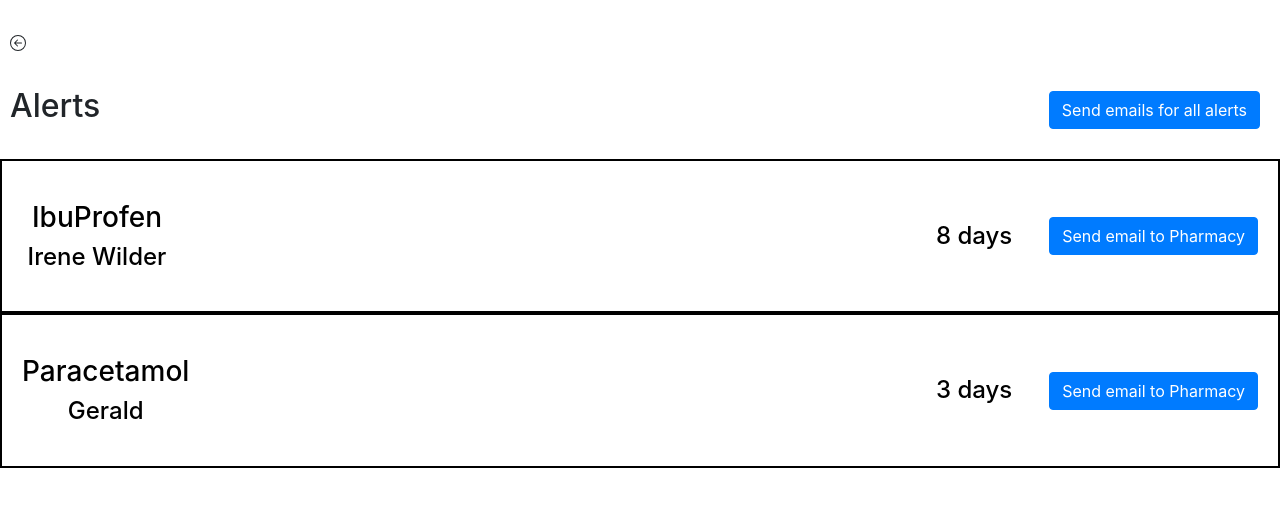
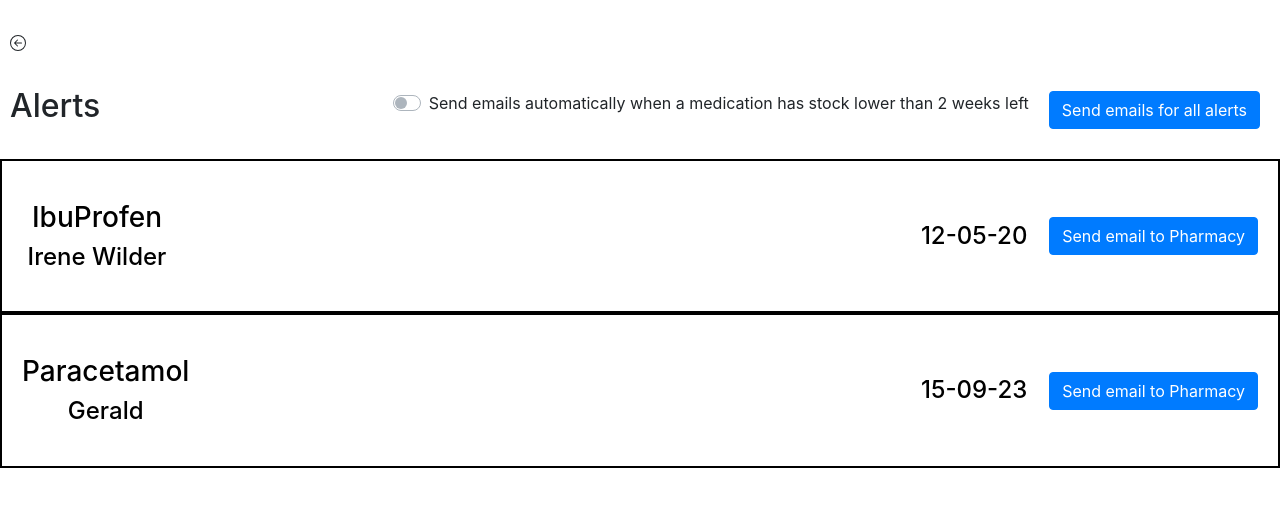
Before and after one commit to pmarshall111/CS2001Group3-FrontEnd, a React (Create React App) app: page /alerts in a window 1280 px wide. Shown: the top 506 px of the page. Built offline with nearby package versions, Linux system fonts and the light colour scheme; no server answers.

Commit message:
added pages and interaction with database

```diff
--- a/src/App.js
+++ b/src/App.js
@@ -1,12 +1,10 @@
 import React from 'react';
 import { BrowserRouter as Router, Route } from 'react-router-dom';
 
-import logo from './logo.svg';
 import './App.css';
 import 'bootstrap/dist/css/bootstrap.min.css';
 
 import PharmacyPage from "./pharmacy/PharmacyPage";
-import EmailPreview from "./email/EmailPreview";
 import EmailPage from "./email/EmailPage";
 import EmailConfirmation from "./email/EmailConfirmation";
 import EmailInquiry from "./email/EmailInquiry";
@@ -16,14 +14,17 @@ import {backendUrl} from "./config";
 class App extends React.Component {
     constructor(props) {
         super(props)
-        this.state = {pharmacies:[], careHome:{careHomeName: "abc", id: 1}}
+        this.state = {
+            pharmacies:[],
+            careHome:{name: "abc", id: 1, email:"abc@aol.com"},
+            careHomeWorker:"Peter"}
     }
 
     componentDidMount() {
         fetch(`${backendUrl}/pharmacy?careHomeId=${this.state.careHome.id}`)
             .then(response => response.text())
             .then(response => {
-                console.log(JSON.parse(response))
+                console.log({pharmacies: JSON.parse(response)})
                 this.setState({pharmacies: JSON.parse(response)})
         })
     }
@@ -37,7 +38,14 @@ class App extends React.Component {
                 <Route path="/pharmacy" render={(props) =>
                     <PharmacyPage {...props} pharmacies={this.state.pharmacies} careHomeId={this.state.careHome.id} />
                 } />
-                <Route path="/alerts" component={AlertsPage} />
+                <Route path="/alerts" render={(props) =>
+                    <AlertsPage {...props}
+                                careHomeName={this.state.careHome.name}
+                                careHomeWorker={this.state.careHomeWorker}
+                                careHomeEmail={this.state.careHome.email}
+                                careHomeId={this.state.careHome.id}
+                    />
+                } />
             </Router>
         );
     }
--- a/src/alerts/AlertItem.js
+++ b/src/alerts/AlertItem.js
@@ -14,7 +14,7 @@ const AlertItem = (props) => {
                 <h4>{props.timeTillCycleEnd}</h4>
             </div>
             <div className={"alert-btn-container"}>
-                <Button>Send email to Pharmacy</Button>
+                <Button onClick={() => props.sendEmail()}>Send email to Pharmacy</Button>
             </div>
         </div>
     );
--- a/src/alerts/AlertsPage.js
+++ b/src/alerts/AlertsPage.js
@@ -3,26 +3,58 @@ import TitleBar from "../shared/TitleBar";
 import AlertItem from "./AlertItem";
 import "./AlertsPage.css"
 import Button from "react-bootstrap/Button";
+import {backendUrl} from "../config";
+import Form from "react-bootstrap/Form";
 
+
+//alerts will be for any medication that hasn't had an email request sent off yet.
 class AlertsPage extends React.Component {
     constructor(props) {
         super(props);
-        this.state = {alerts: [
-                {
+        this.state = {
+            alerts: [{
                     "medicationName": "IbuProfen",
                     "residentName": "Irene Wilder",
-                    "timeTillCycleEnd": "8 days",
+                    "cycleEndDate": "12-05-20",
+                    "pharmacyEmail": "farmacie@hotmail.com"
                 },
                 {
                     "medicationName": "Paracetamol",
                     "residentName": "Gerald",
-                    "timeTillCycleEnd": "3 days",
-                }
-            ]}
+                    "cycleEndDate": "15-09-23",
+                    "pharmacyEmail": "pharmacy@aol.com"
+                }],
+            usesAutomaticEmails: false
+        }
+    }
+
+    sendEmailForAllAlerts() {
+        this.state.alerts.forEach(alert => {
+            this.sendEmail(alert.medicationName, alert.residentName, alert.cycleEndDate, alert.pharmacyEmail);
+        })
+    }
+
+    sendEmail(medicationName, residentName, cycleEndDate, pharmacyEmail) {
+        const {careHomeName, careHomeWorker, careHomeEmail} = this.props;
+        const backendData = {medicationName, residentName, cycleEndDate, pharmacyEmail, careHomeName, careWorkerName: careHomeWorker, careHomeEmail}
+        fetch(`${backendUrl}/email`,
+            {method: "POST", body: JSON.stringify(backendData), headers: {"Content-Type": "application/json"}});
+    }
+
+    updateUsesAutomaticEmails() {
+        this.setState({usesAutomaticEmails: !this.state.usesAutomaticEmails}) //change state at the beginning so that change looks instant to end user - doesn't need to wait for backend response
+        const data = {careHomeId: this.props.careHomeId, usesAutomaticEmails: !this.state.usesAutomaticEmails};
+        fetch(`${backendUrl}/auto-email`, {method: "PUT", body: JSON.stringify(data), headers: {"Content-Type": "application/json"}})
+            .then(resp => resp.json())
+            .then(resp => this.setState({usesAutomaticEmails: resp.usesAutomaticEmails}))
+            .catch(e => console.log(e))
     }
 
     componentDidMount() {
         //to get data from DB
+        fetch(`${backendUrl}/auto-email?careHomeId=${this.props.careHomeId}`)
+            .then(resp => resp.json())
+            .then(r => this.setState({usesAutomaticEmails: r.usesAutomaticEmails}))
     }
 
     render() {
@@ -31,15 +63,22 @@ class AlertsPage extends React.Component {
             <AlertItem
                 medicationName={a.medicationName}
                 residentName={a.residentName}
-                timeTillCycleEnd={a.timeTillCycleEnd}
+                timeTillCycleEnd={a.cycleEndDate}
                 key={`alerts-${idx}`}
+                sendEmail={() => this.sendEmail(a.medicationName, a.residentName, a.cycleEndDate, a.pharmacyEmail)}
             />
         )
 
         return (
             <div>
                 <TitleBar title={"Alerts"}>
-                    <Button>Send emails for all alerts</Button>
+                    <Form.Check type={"switch"}
+                                id={"auto-email-switch"}
+                                label={"Send emails automatically when a medication has stock lower than 2 weeks left"}
+                                checked={this.state.usesAutomaticEmails || false} //OR false here for if the request to DB returns NULL or errors
+                                onChange={() => this.updateUsesAutomaticEmails()}
+                    />
+                    <Button onClick={() => this.sendEmailForAllAlerts()}>Send emails for all alerts</Button>
                 </TitleBar>
                 <div className={"list"}>
                     {alertItems}
```
